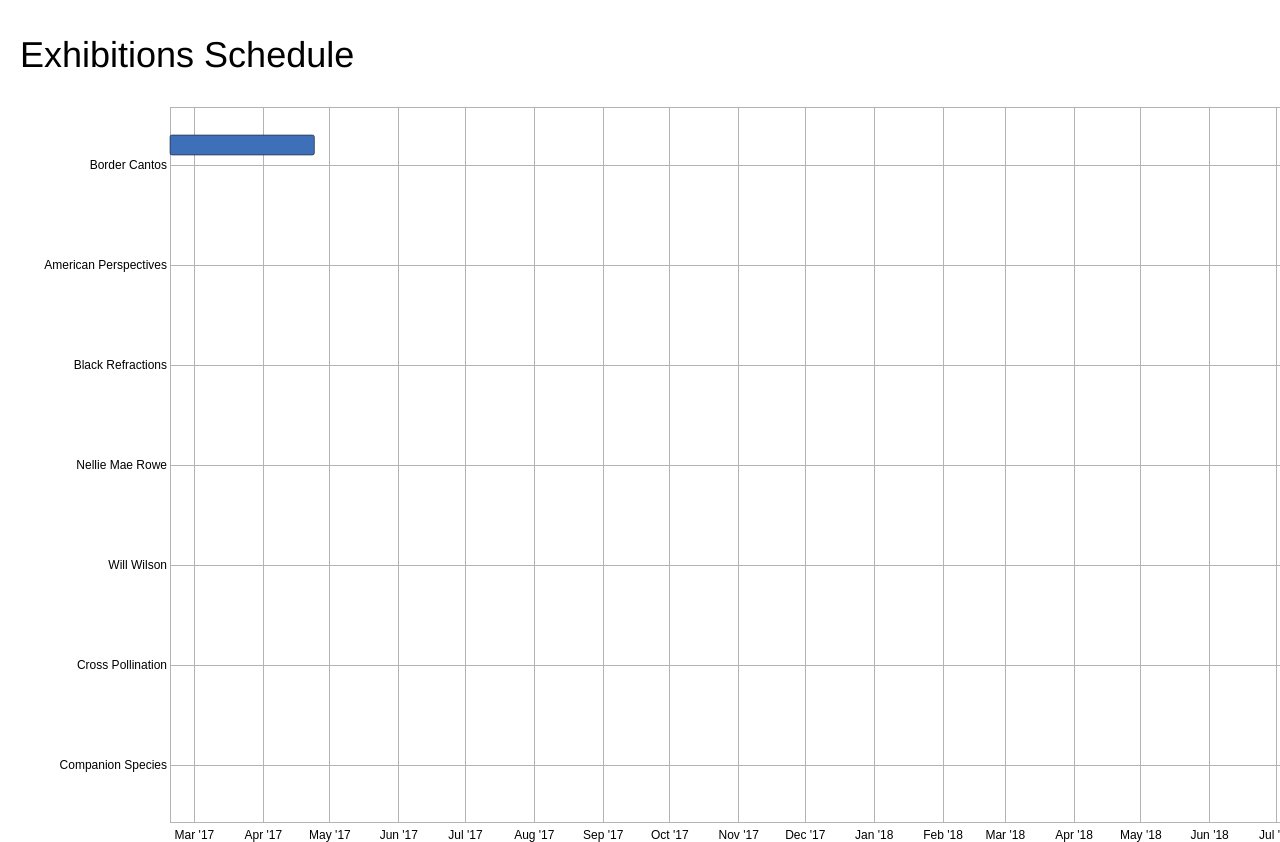
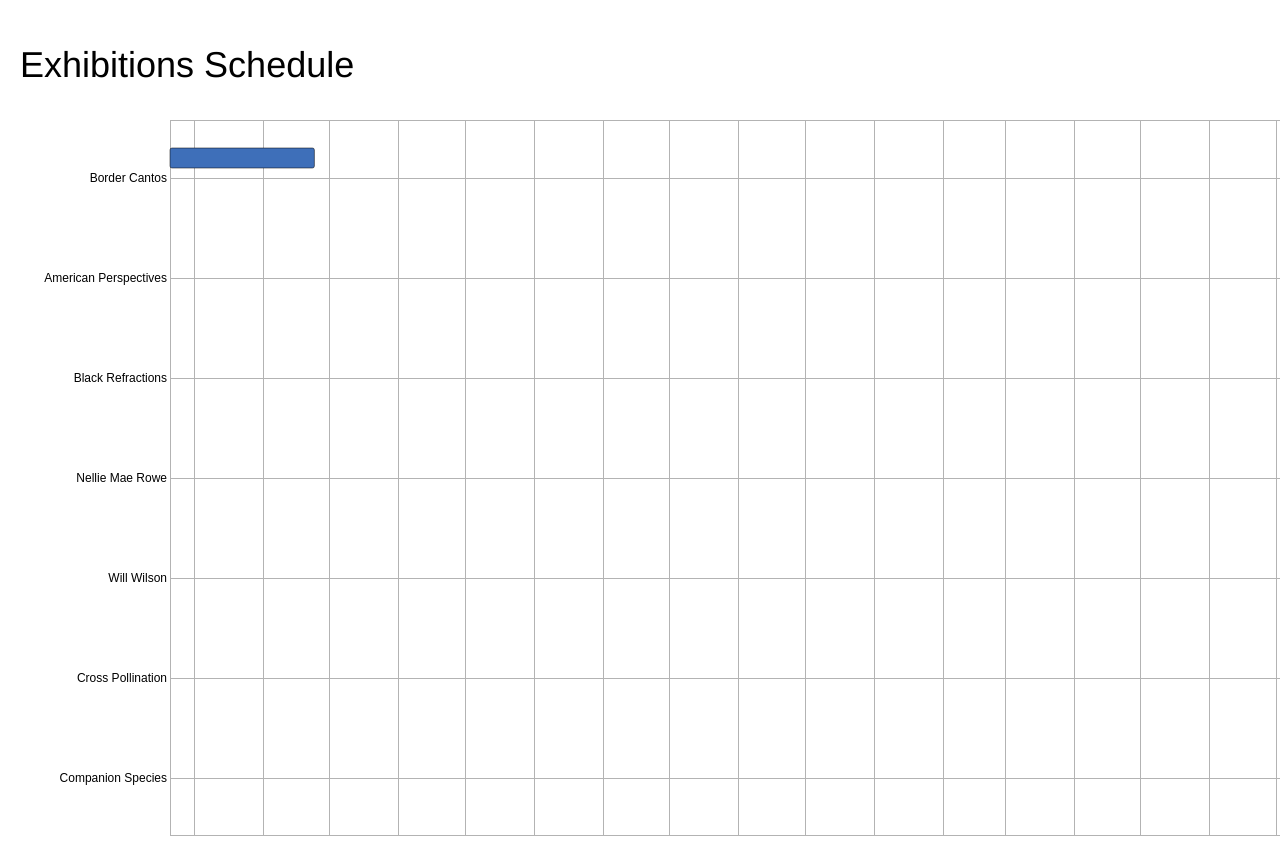
Before and after one commit to janenoxid/ganttChartTest, a plain HTML site: page index.html in a window 1280 px wide. Shown: the top 842 px of the page. Drawn offline with nearby package versions, Linux system fonts and the light colour scheme.

Commit message:
formatting the heading

```diff
--- a/index.html
+++ b/index.html
@@ -6,7 +6,9 @@
 <link type="text/css" href="styles.css" rel="stylesheet" />
 </head>
 <body>
-<h1>Exhibitions Schedule</h1>
+
+<div id="header">
+<h1>Exhibitions Schedule</h1></div>
 
        <script type="text/javascript" src="https://d3js.org/d3.v3.min.js"></script>
 	<script type="text/javascript" src="ganttChart.js"></script>
--- a/styles.css
+++ b/styles.css
@@ -11,9 +11,17 @@ p {
   margin-bottom: 20px;
 }
 
+#header {
+  background-color: white;
+  position: fixed;
+  left: 20px;
+  top: 20px;
+}
+
 .chart {
   font-family: Arial, sans-serif;
   font-size: 12px;
+  margin-top: 80px;
 }
 
 .axis path,
--- a/styles2.css
+++ b/styles2.css
@@ -71,7 +71,7 @@ a:hover {
 h1 {
   font-size: 36px;
   font-weight: 300;
-  margin-bottom: 0.3em;
+  margin-bottom: 10px;
 }
 
 .sidebar {
```
